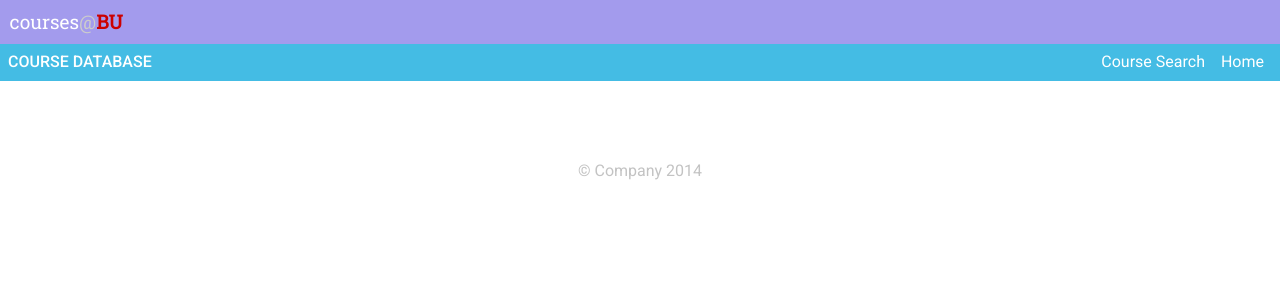
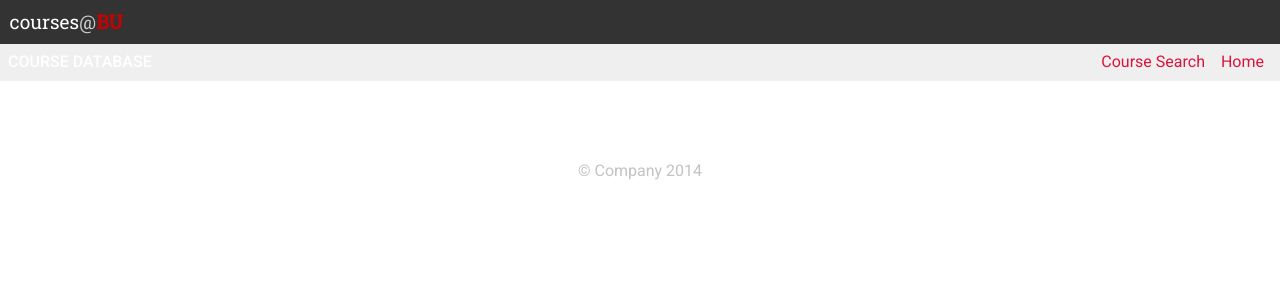
Before and after one commit to abreen/terrierhub, a Django app: template coursedb/templates/coursedb/base.html in a window 1280 px wide. Shown: the top 300 px of the page. Run offline with Django 3.2, Linux system fonts and the light colour scheme; the template is opened without the code that fills it, so the values that code supplies are empty.

Commit message:
Changes to Template

```diff
--- a/static/css/main.css
+++ b/static/css/main.css
@@ -20,21 +20,21 @@ html {
 }
 
 body {
-    color: #222;
+    color: black;
     background-color: white;
-    font-family: Roboto, 'Helvetica Neue', Helvetica, Arial, sans-serif;
+    font-family: Roboto, 'Open Sans', 'Helvetica Neue', Helvetica, Arial, sans-serif;
     margin: 0;
     padding: 0;
     line-height: 1.3;
 }
 
 ::selection {
-    background: #a39bed;
-    color: white;
+    background: #a39bed;;
+    color: #f2f2f2;
 }
 
 ::-moz-selection {
-    background: #90a4ae;
+    background:#90a4ae;
     color: white;
 }
 
@@ -92,7 +92,7 @@ img {
 }
 
 .nav {
-    background-color: #a39bed;
+    background-color: #333333;
 }
 
 .subnav .module-logo {
@@ -125,7 +125,7 @@ img {
 }
 
 .subnav a, .subnav a:visited {
-    color: #fff;
+    color: crimson;
 }
 
 .subnav a:hover {
@@ -134,7 +134,7 @@ img {
 }
 
 .subnav.db {
-    background-color: #44bce4;
+    background-color: #EFEFEF;
 }
 
 .nav .logo {
```
